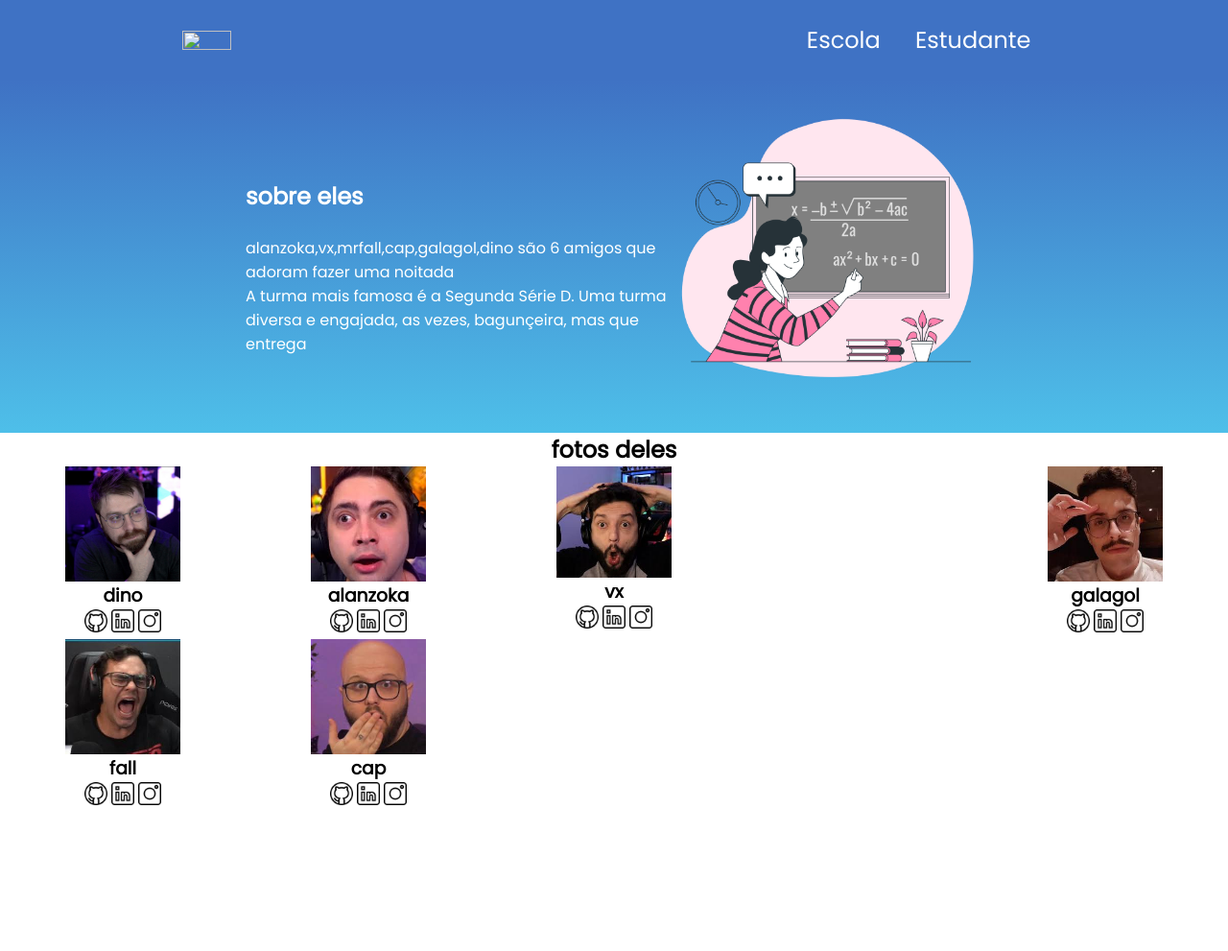
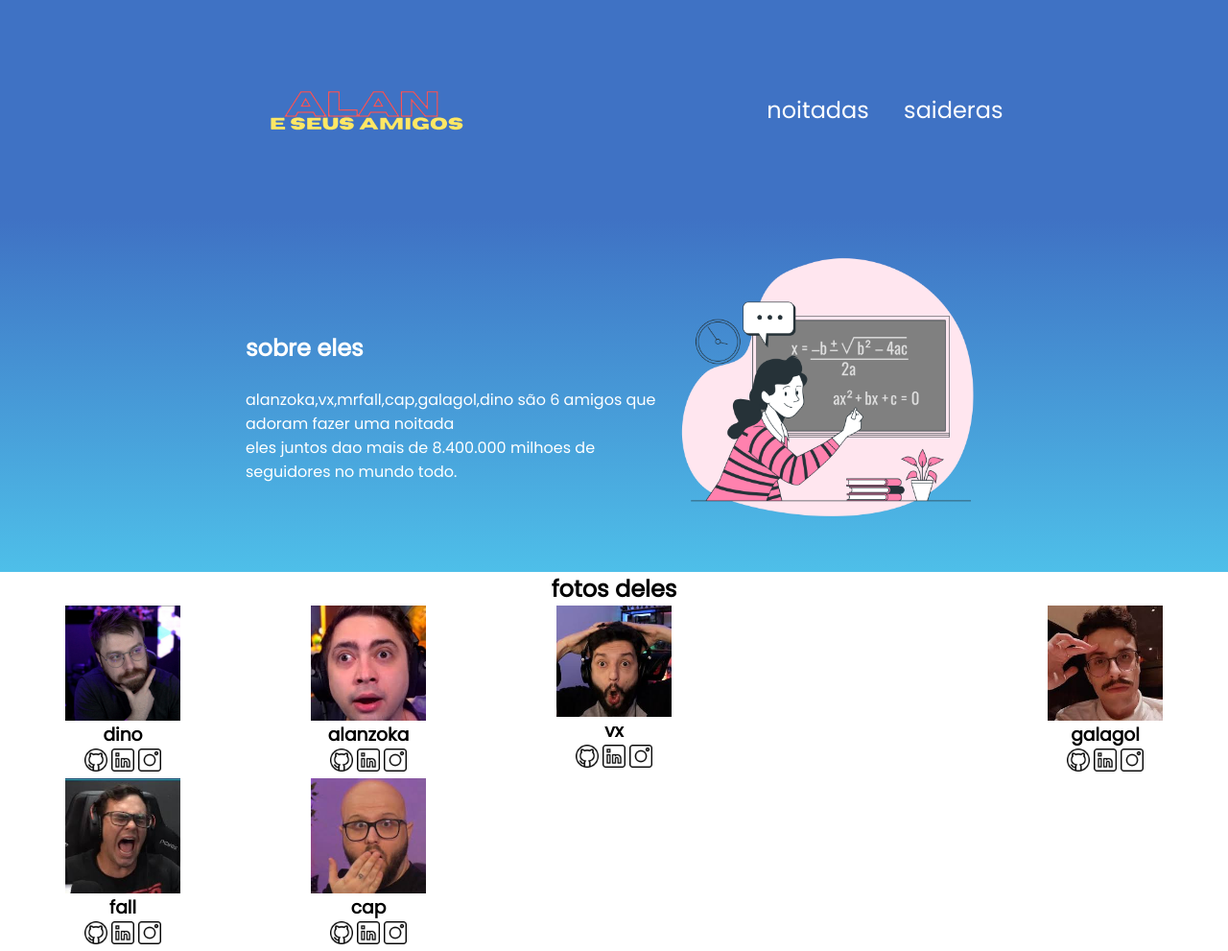
Before and after one commit to yasyastarozzo/bolin-de-bananis-, a plain HTML site: page index.html in a window 1280 px wide. Shown: the whole page at 96% size. Before the commit the page ends 846 px from the top, so only its background shows below. Drawn offline with Linux system fonts and the light colour scheme.

Commit message:
Add files via upload

```diff
--- a/index.html
+++ b/index.html
@@ -11,17 +11,19 @@
     </head>
 <body>
     <header class="cabecalho">
-        <img class="cabecalho-imagem" src="" alt="" >
+        <div class="div-img">
+            <img class="cabecalho-imagem" src="alan e seus amigos.png" alt="alan e seus amigos">
+        </div>
         <ul class="cabecalho-lista">
-            <li class="cabecalho-lista-item">Escola</li>
-            <li class="cabecalho-lista-item">Estudante</li>
+            <li class="cabecalho-lista-item">noitadas</li>
+            <li class="cabecalho-lista-item">saideras</li>
         </ul>
     </header>
     <section class="escola">
         <div class=" escola-div-conteudo">
             <h2 class="escola-titulo">sobre eles</h2>
         <p class="escola-texto-um">alanzoka,vx,mrfall,cap,galagol,dino são 6 amigos que adoram fazer uma noitada </p>
-        <p class="escola-texto-dois">A turma mais famosa é a Segunda Série D. Uma turma diversa e engajada, as vezes, bagunçeira, mas que entrega</p>
+        <p class="escola-texto-dois">eles juntos dao mais de 8.400.000 milhoes de seguidores no mundo todo.</p>
         </div>
         <img  class="escola-imagem" src="Formula-bro.png" alt="profesora no quadro.">
     </section>
--- a/style.css
+++ b/style.css
@@ -13,12 +13,16 @@ body{
     justify-content: space-around;
     align-items: center;
     padding: 24px 0;
+    width: 100%;
 }
 
+.div-img{
+    width: 10%;
+
+}
 .cabecalho-imagem{
-    width: 20%;
+    width: 250%;
 }
-
 .cabecalho-lista-item{
     display: inline-block;
     margin: 0 16px;
```
Also changed, not shown: alan e seus amigos.png (added).
